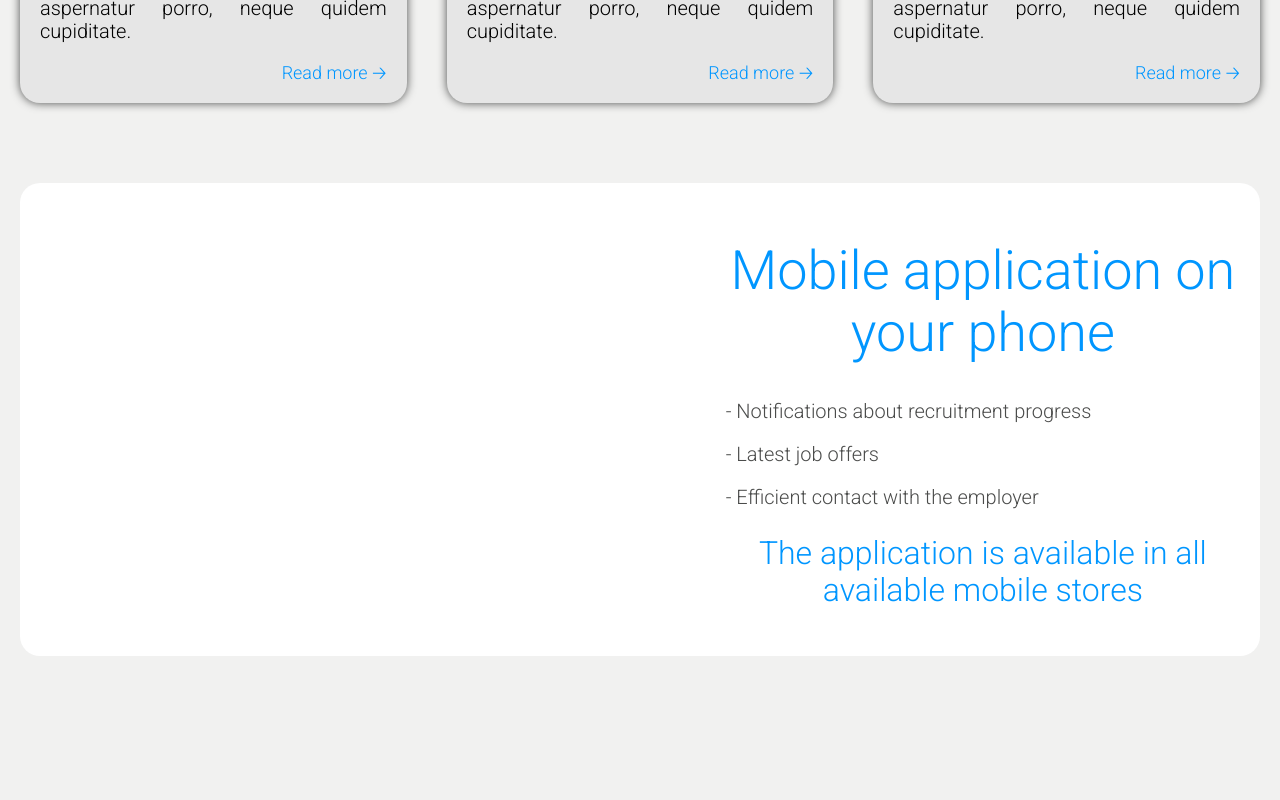
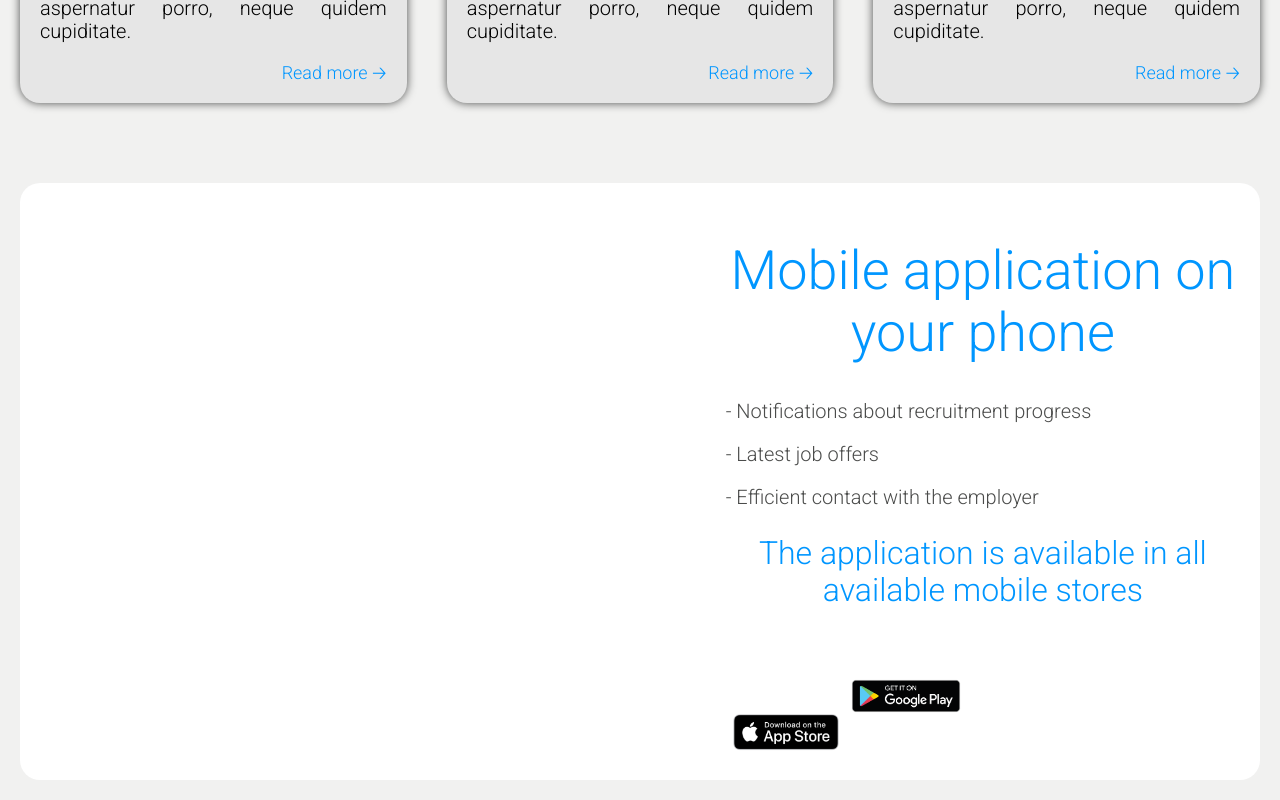
Before and after one commit to mizdebski77/Easy-Employ, a React (Create React App) app: page /Home in a window 1280 px wide. Shown: the part 3463-4263 px from the top of the page. Before the commit the page ends 4139 px from the top, so only its background shows below. Built offline with nearby package versions, Linux system fonts and the light colour scheme.

Commit message:
Store icons added

```diff
--- a/src/features/Home/AppSection/appSection.tsx
+++ b/src/features/Home/AppSection/appSection.tsx
@@ -1,5 +1,7 @@
 import React from 'react';
-import { Captions, DownloadInformation, ImagesWrapper, TextWrapper, Title, Wrapper } from './styledAppSection';
+import { Captions, DownloadInformation, ImagesWrapper, StoreIcon, StoresIconsWrapper, TextWrapper, Title, Wrapper } from './styledAppSection';
+import appStore from '../../../common/Images/Stores/app.png';
+import googlePlay from '../../../common/Images/Stores/google.png';
 
 export const AppSection = () => {
     return (
@@ -14,6 +16,11 @@ export const AppSection = () => {
                 <Captions>- Latest job offers </Captions>
                 <Captions>- Efficient contact with the employer </Captions>
                 <DownloadInformation>The application is available in all available mobile stores</DownloadInformation>
+
+                <StoresIconsWrapper>
+                    <StoreIcon src={appStore} />
+                    <StoreIcon src={googlePlay} />
+                </StoresIconsWrapper>
             </TextWrapper>
         </Wrapper>
     );
--- a/src/features/Home/AppSection/styledAppSection.ts
+++ b/src/features/Home/AppSection/styledAppSection.ts
@@ -42,5 +42,5 @@ export const StoresIconsWrapper = styled.div`
 `;
 
 export const StoreIcon = styled.img`
-
+    max-width: 120px;
 `;
```
Also changed, not shown: src/common/Images/Stores/app.png (added), src/common/Images/Stores/google.png (added).
